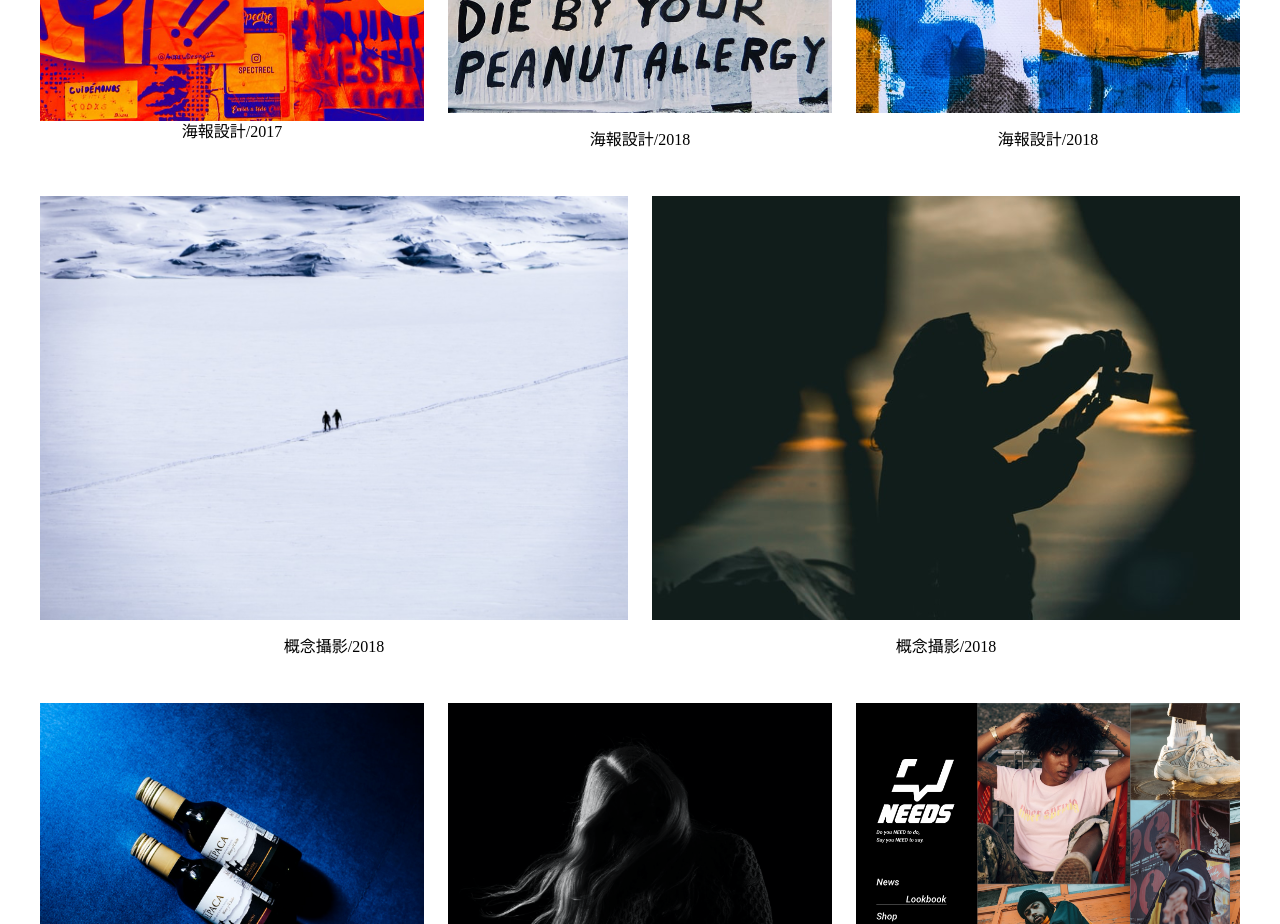
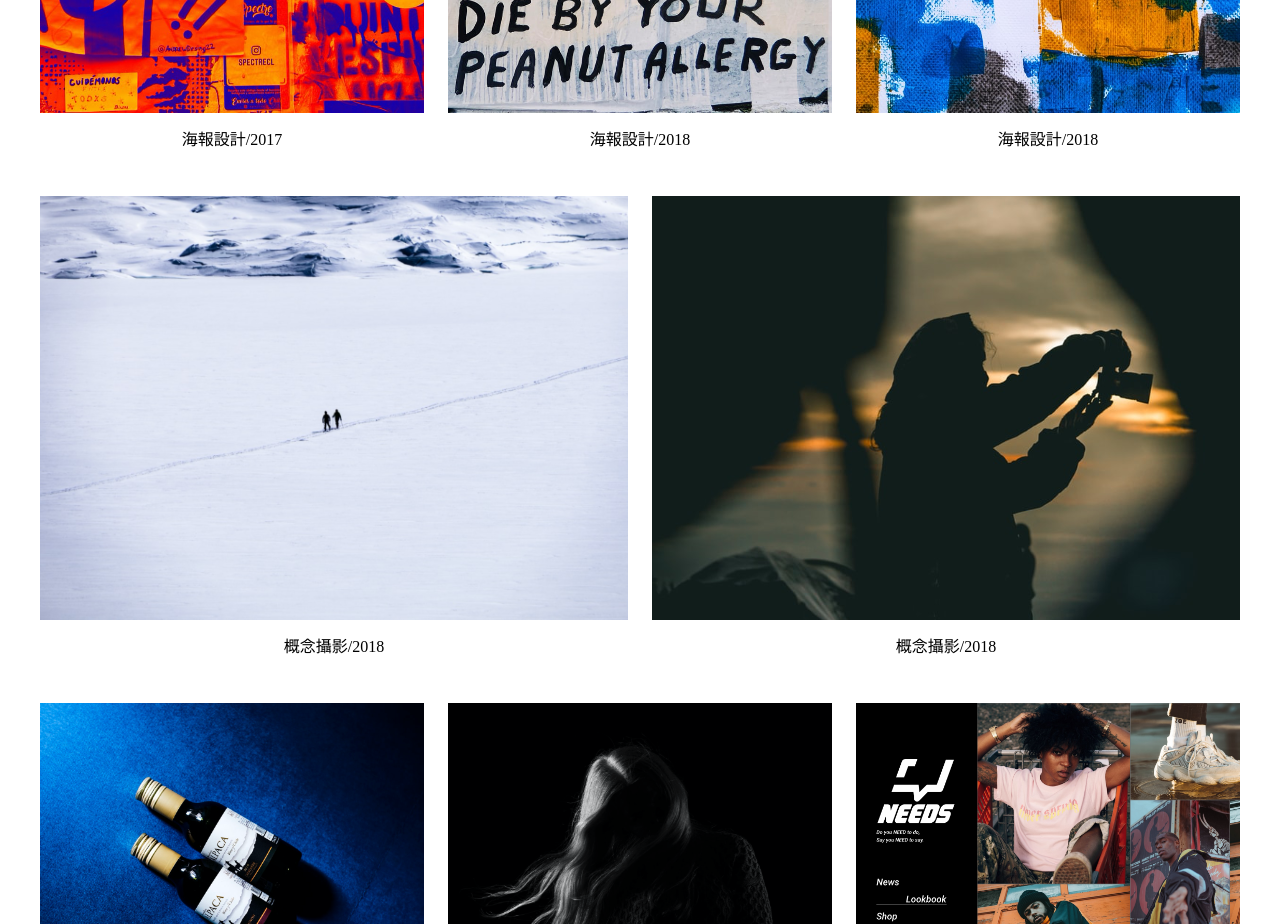
Before and after one commit to estherliu321/htmlcssupdate, a plain HTML site: page index.html in a window 1280 px wide. Shown: the part 3940-4864 px from the top of the page. Drawn offline with Linux system fonts and the light colour scheme.

Commit message:
Update index.html

```diff
--- a/index.html
+++ b/index.html
@@ -55,7 +55,7 @@
           <div class="poster">
             <div class="item2">
               <img src="./images/work_img1.png" alt="">
-              <p>海報設計/2017</p>
+              <p class="mt-16">海報設計/2017</p>
             </div>
             <div class="item2">
               <img src="./images/work_img2.png" alt="">
```
